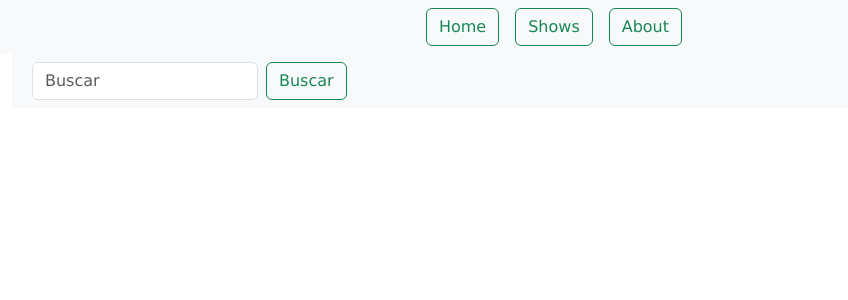
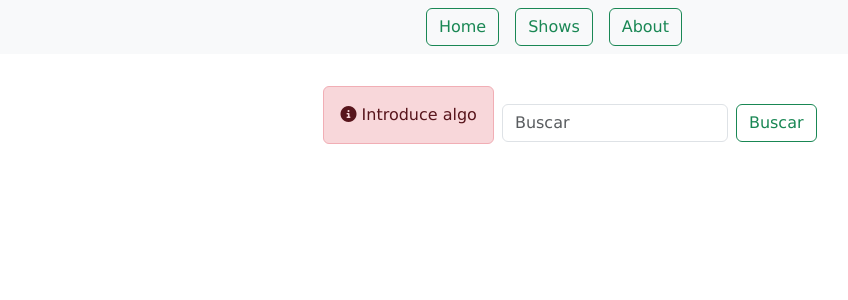
Before and after one commit to HamzaBhf00/tvmaze-react, a React (Create React App) app: page /shows in a window 1280 px wide. Shown: the top 300 px of the page, without its empty margins (70-918 px from the left). Built offline with nearby package versions, Linux system fonts and the light colour scheme.

Commit message:
Añadir alerta

```diff
--- /dev/null
+++ b/src/components/Alerta/Alert.js
@@ -0,0 +1,11 @@
+import React from 'react'
+
+const Alert = ({type, message}) => {
+  return (
+    <div className={`alert alert-${type}`}>
+        <i className="fas fa-info-circle"></i> {message}
+    </div>
+  )
+}
+
+export default Alert
--- a/src/components/Buscarbar/Buscarbar.js
+++ b/src/components/Buscarbar/Buscarbar.js
@@ -1,4 +1,5 @@
 import { useState } from 'react'
+import Alert from '../Alerta/Alert'
 
 const Buscarbar = () => {
     const [buscarTerm, setBuscarTerm] = useState("")
@@ -10,8 +11,9 @@ const Buscarbar = () => {
 
     return (
         <div>
-            <nav class="navbar navbar-light bg-light">
-                <div class="container-fluid">
+            <nav class="navbar navbar-light">
+                <div class="container-fluid justify-content-center mt-4">
+                    <Alert message="Introduce algo" type="danger" />
                     <form class="d-flex">
                         <input class="form-control me-2" type="search" placeholder="Buscar"
                             value={buscarTerm}
```
